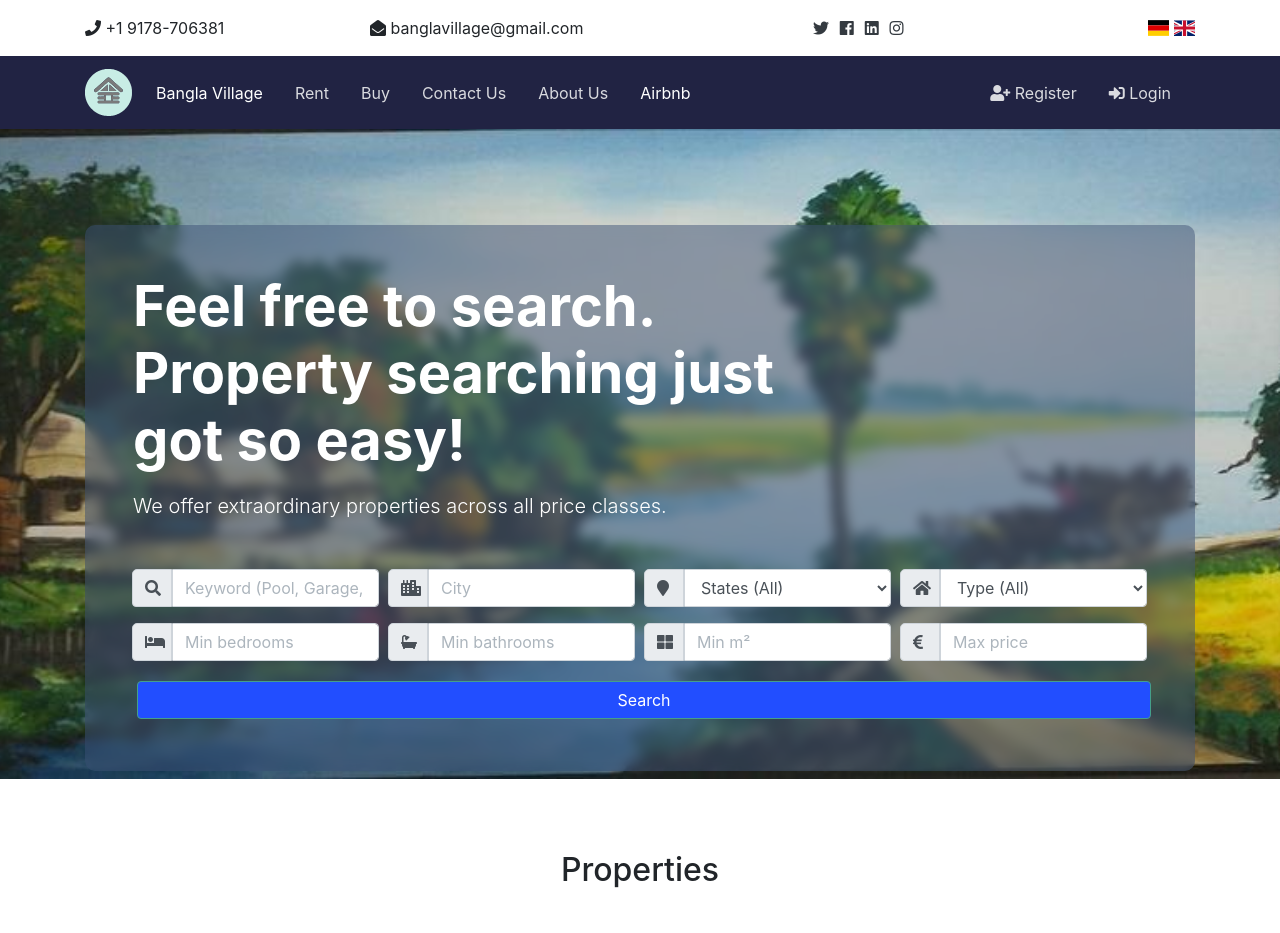
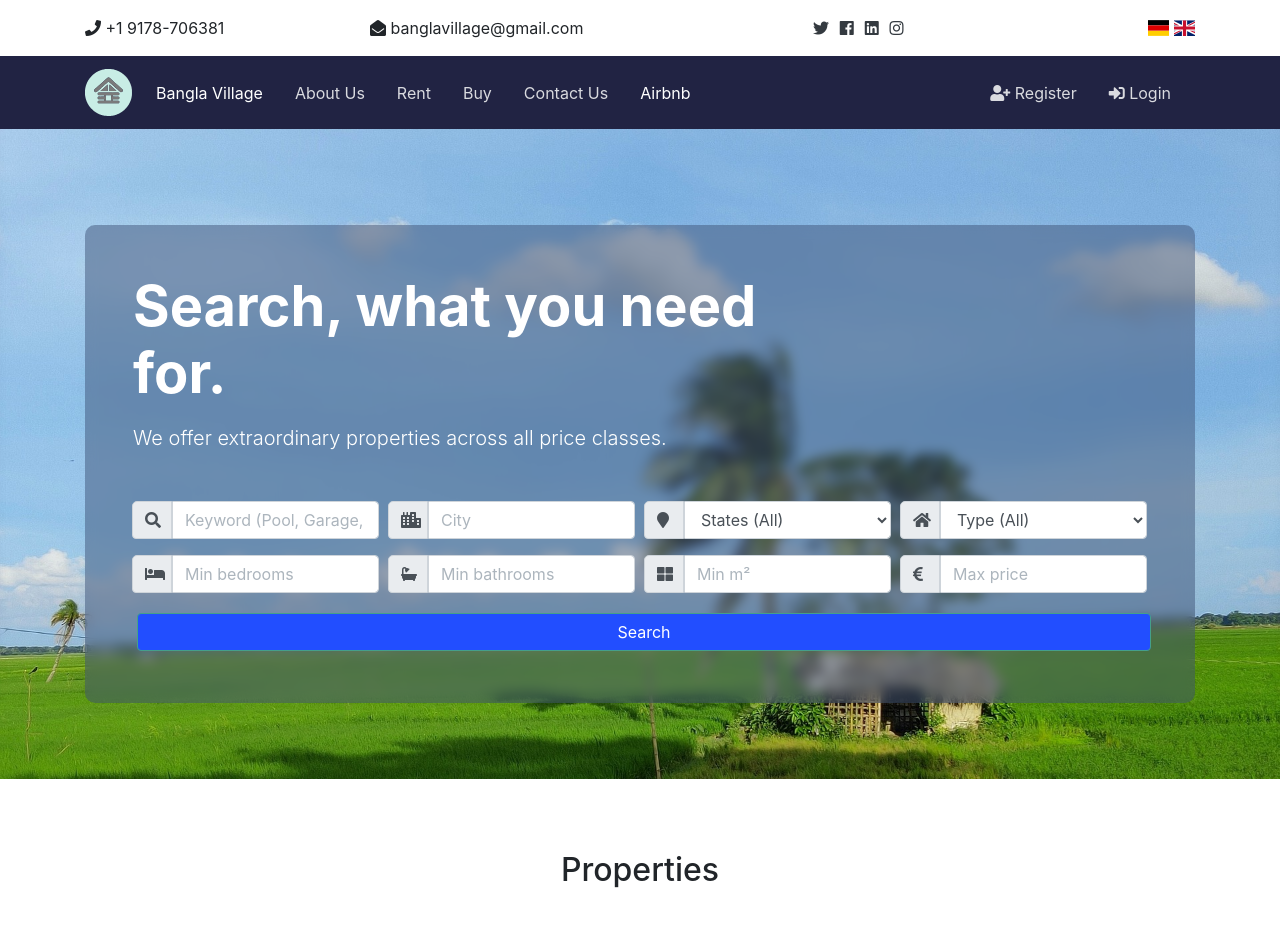
Before and after one commit to inteliko/Django-real-estate, a Django app: page /en/ in a window 1280 px wide. Shown: the top 933 px of the page. Run offline with Django 3.2, Linux system fonts and the light colour scheme; data comes from the database, SQL or seed files in the repository; both versions use the stored data as it was after the commit; some libraries are stand-ins or nearby versions.

Commit message:
little change

```diff
--- a/Django-RealEstate/project/static/css/style.css
+++ b/Django-RealEstate/project/static/css/style.css
@@ -33,7 +33,7 @@ img {
 }
 
 #showcase {
-  background: url('../img/bg3.jpeg');
+  background: url('../img/bg1.jpg');
   background-repeat: no-repeat;
   background-size: cover;
   background-attachment: fixed;
@@ -95,7 +95,7 @@ background: #222b3460;
 }
 
 #showcase-inner {
-  background: url('../img/bg3.jpeg');
+  background: url('../img/bg1.jpg');
   background-repeat: no-repeat;
   background-size: cover;
   background-attachment: fixed;
--- a/Django-RealEstate/templates/core/index.html
+++ b/Django-RealEstate/templates/core/index.html
@@ -23,7 +23,7 @@ Services offered: renting, selling, buying, consultation and way more."/>
 
           <div class="col-12 col-lg-8 p-0 text-left">
             <h1 class="display-4 font-weight-bold mb-3">
-              {{ _("Feel free to search. Property searching just got so easy!") }}
+              {{ _("Search, what you need for.") }}
             </h1>
             <p class="lead mb-5">{{ _("We offer extraordinary properties across all price classes.") }}</p>
           </div>
--- a/Django-RealEstate/templates/core/partials/_navbar.html
+++ b/Django-RealEstate/templates/core/partials/_navbar.html
@@ -21,6 +21,20 @@
             {{ _("Bangla Village") }}
           </a>
           </li>
+
+          <li
+          {% if 'about' in request.path %}
+            class="nav-item active mr-3"
+          {% else %}
+            class="nav-item mr-3"
+          {% endif %}
+        >
+          <a class="nav-link" href="{% url 'about' %}">
+
+            {{ _("About Us") }}
+
+          </a>
+        </li>
 
 
 
@@ -68,19 +82,7 @@
 
 
 
-          <li
-            {% if 'about' in request.path %}
-              class="nav-item active mr-3"
-            {% else %}
-              class="nav-item mr-3"
-            {% endif %}
-          >
-            <a class="nav-link" href="{% url 'about' %}">
 
-              {{ _("About Us") }}
-
-            </a>
-          </li>
 
           <li
           {% if '' in request.path %}
```
Also changed, not shown: Django-RealEstate/db.sqlite3.
